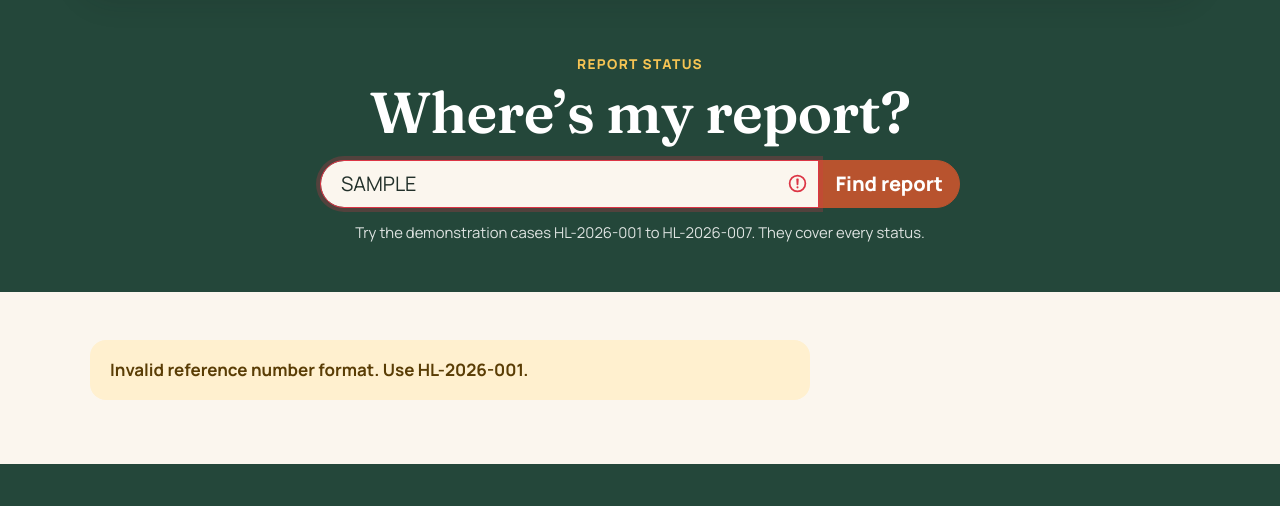
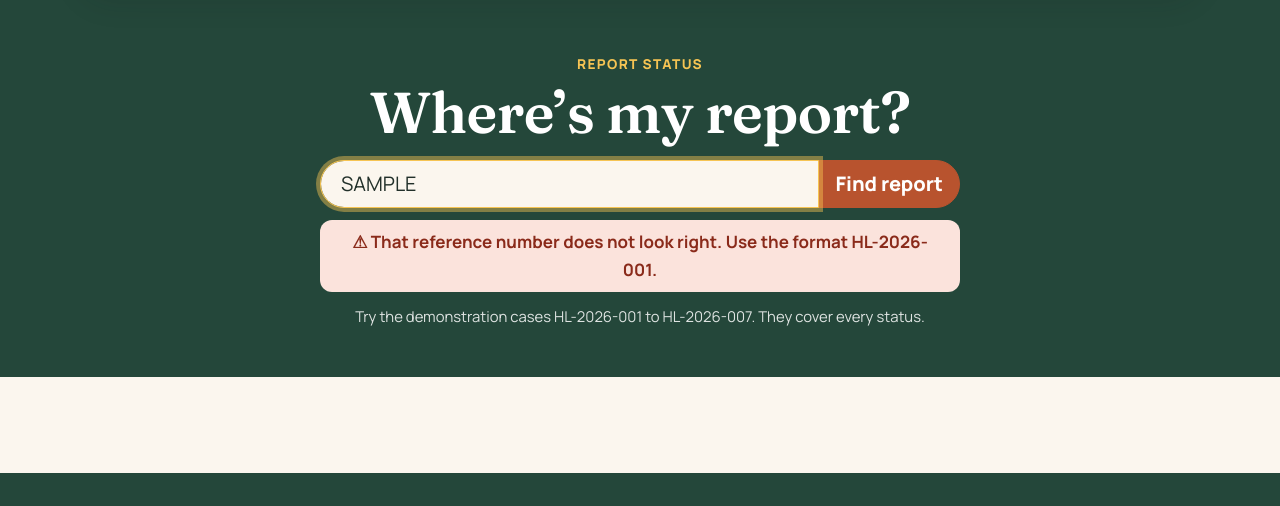
Before and after one commit to EL-Sarte/Manhattan-Finals, a plain HTML site: page track.html in a window 1280 px wide. Both pictures are taken after typing "Sample" into the empty fields and a click on the button "Find report". Shown: the part 83-589 px from the top of the page. Drawn offline with nearby package versions, Linux system fonts and the light colour scheme.

Commit message:
fixed validation errors

```diff
--- a/scripts/track.js
+++ b/scripts/track.js
@@ -1,6 +1,7 @@
 const reportsStorageKey = "homelinkReports";
 const trackSearchForm = document.querySelector("#track-search-form");
 const trackNumberInput = document.querySelector("#track-report-number");
+const trackError = document.querySelector("#track-error");
 const trackNotice = document.querySelector("#track-notice");
 const trackReport = document.querySelector("#track-report");
 const trackStatus = document.querySelector("#track-status");
@@ -130,9 +131,48 @@ const displayReport = (report, isDemo) => {
     }
 };
 
+
+// ===== VALIDATION: one rule, one message area, used everywhere =====
+
+// the ONE format rule. It matches sample numbers (HL-2026-001) AND numbers made by the report form (HL-2026-38ZI).
+// the same rule is used in report-lookup.js on the home page.
+const referenceFormat = /^HL-\d{4}-[A-Z0-9]{3,5}$/;
+
+// checks the reference number and returns the message to show ("" means it is fine)
+const checkReference = (value) => {
+    if (!value) {
+        return "Enter your reference number, like HL-2026-001.";
+    }
+    if (!referenceFormat.test(value)) {
+        return "That reference number does not look right. Use the format HL-2026-001.";
+    }
+    return "";
+};
+
+// the ONLY place that shows or clears a problem with the reference number
+const showError = (message) => {
+    trackError.textContent = message;
+    trackError.hidden = !message;
+    trackNumberInput.classList.toggle("is-invalid", Boolean(message));
+    trackNumberInput.setAttribute("aria-invalid", message ? "true" : "false");
+};
+
+
 const loadReport = async (reportNumber) => {
+    const normalized = reportNumber.trim().toUpperCase();
     trackReport.hidden = true;
-  const normalized = reportNumber.trim().toUpperCase();
+    trackNotice.hidden = true;
+    trackNumberInput.value = normalized;
+
+    // 1. the format is checked first, the same way for typing, clicking, and links
+    const formatProblem = checkReference(normalized);
+    if (formatProblem) {
+        showError(formatProblem);
+        return;
+    }
+    showError("");
+
+    // 2. then the report is looked up
     try {
         const demoReports = await demoReportsRequest;
         let saved = {};
@@ -142,9 +182,10 @@ const loadReport = async (reportNumber) => {
             saved = {};
         }
         const report = saved[normalized] || demoReports[normalized];
+
+        // not found is shown in the same place as the other problems, so it never looks "valid"
         if (!report) {
-      trackNotice.textContent = `We could not find ${normalized || "that number"}. Check your reference number and try again.`;
-      trackNotice.hidden = false;
+            showError(`We could not find ${normalized}. Check your reference number and try again.`);
             return;
         }
         displayReport(report, Boolean(report.isDemo));
@@ -155,56 +196,36 @@ const loadReport = async (reportNumber) => {
 };
 
 
-// checking the reference number when leaving the field
+// when leaving the field: tidy the text, and only complain if something was typed and it is wrong
+// (an empty field stays quiet until the person presses Find report)
 trackNumberInput.addEventListener("blur", () => {
     trackNumberInput.value = trackNumberInput.value.trim().toUpperCase();
-
-  const isValid = trackNumberInput.checkValidity();
-
-  trackNumberInput.classList.toggle("is-invalid", !isValid);
-  trackNumberInput.classList.toggle("is-valid", isValid);
+    if (trackNumberInput.value) {
+        showError(checkReference(trackNumberInput.value));
+    }
 });
 
-// clearing validation while typing
+// when typing again: remove the old problem right away
 trackNumberInput.addEventListener("input", () => {
-  trackNumberInput.classList.remove("is-invalid", "is-valid");
+    showError("");
 });
 
 
-// checking the reference number when submitting
+// when pressing Find report
 trackSearchForm.addEventListener("submit", (event) => {
     event.preventDefault();
 
     const reportNumber = trackNumberInput.value.trim().toUpperCase();
 
-  // checking if the field is empty
-  if (!reportNumber) {
-    trackNotice.textContent = "Enter your reference number.";
-    trackNotice.hidden = false;
-
-    trackNumberInput.classList.add("is-invalid");
-    trackNumberInput.classList.remove("is-valid");
-
+    // an empty or badly formatted number gets its message and the field gets focus
+    const problem = checkReference(reportNumber);
+    if (problem) {
+        trackReport.hidden = true;
+        trackNotice.hidden = true;
+        showError(problem);
         trackNumberInput.focus();
         return;
     }
-
-  // checking the reference number format
-  if (!/^HL-\d{4}-\d{3}$/.test(reportNumber)) {
-    trackNotice.textContent = "Invalid reference number format. Use HL-2026-001.";
-    trackNotice.hidden = false;
-
-    trackNumberInput.classList.add("is-invalid");
-    trackNumberInput.classList.remove("is-valid");
-
-    trackNumberInput.focus();
-    return;
-  }
-
-  // reference number has the correct format
-  trackNumberInput.value = reportNumber;
-  trackNumberInput.classList.remove("is-invalid");
-  trackNumberInput.classList.add("is-valid");
 
     const nextUrl = new URL(window.location.href);
     nextUrl.searchParams.set("report", reportNumber);
@@ -214,7 +235,7 @@ trackSearchForm.addEventListener("submit", (event) => {
 });
 
 
-
+// when the page is opened with ?report=... in the address (for example from the confirmation page)
 const requestedReport = new URLSearchParams(window.location.search).get("report");
 if (requestedReport) {
     loadReport(requestedReport);
--- a/styles/track.css
+++ b/styles/track.css
@@ -1,8 +1,5 @@
-
-/* Search section */
 .search-band {
     padding: 8.5rem 1rem 3rem;
-
     background: var(--forest);
     color: #fff;
     text-align: center;
@@ -33,45 +30,28 @@
 .track-hint {
     display: block;
     margin-top: 0.75rem;
-
     color: rgb(255 255 255 / 85%);
 }
 
-
-/* Tracking notice */
 .track-notice {
     max-width: 720px;
     padding: 1rem 1.25rem;
-
     border-radius: 16px;
     background: #fff0cf;
     color: #5a3d05;
-
     font-weight: 700;
 }
 
-
-/* Main report layout */
 .track-report {
     display: grid;
     grid-template-columns: 5fr 7fr;
-    grid-template-areas:
-        "head details"
-        "progress details"
-        "progress outcome";
-
+    grid-template-areas: "head details" "progress details" "progress outcome";
     gap: 1.25rem;
     align-items: start;
 }
 
-
-/* Report cards */
-.ticket-head,
-.track-progress,
-.details,
-.track-verdict {
+.ticket-head, .track-progress, .details, .track-verdict {
     padding: 1.5rem;
-
     border: 1px solid var(--line);
     border-radius: 24px;
     background: #fff;
@@ -86,11 +66,10 @@
 }
 
 .details {
+    grid-area: details;
     display: grid;
-    grid-area: details;
     grid-template-columns: 1fr 1fr;
     gap: 1.25rem;
-
     margin: 0;
     padding: clamp(1.25rem, 3vw, 2rem);
 }
@@ -100,11 +79,8 @@
     background: var(--sage);
 }
 
-
-/* Report heading and status */
 .track-category {
     margin: 0 0 0.25rem;
-
     color: var(--clay-dark);
     font-size: 0.85rem;
     font-weight: 800;
@@ -115,7 +91,6 @@
 .track-report-number {
     margin: 0 0 0.75rem;
     overflow-wrap: anywhere;
-
     font-size: 1.7rem;
 }
 
@@ -123,8 +98,6 @@
     margin: 0;
 }
 
-
-/* Report details */
 .details dt {
     color: var(--muted);
     font-size: 0.8rem;
@@ -136,7 +109,6 @@
 .details dd {
     margin: 0 0 0.25rem;
     overflow-wrap: anywhere;
-
     font-weight: 500;
 }
 
@@ -144,8 +116,6 @@
     grid-column: 1 / -1;
 }
 
-
-/* Progress section */
 .track-progress-title {
     margin-bottom: 1.25rem;
     font-size: 1.2rem;
@@ -155,27 +125,21 @@
     margin: 0;
 }
 
-
-/* Timeline steps */
 .track-step {
     position: relative;
     display: grid;
     grid-template-columns: 38px 1fr;
     column-gap: 1rem;
-
     padding-bottom: 1.4rem;
 }
 
-/* Timeline connecting line */
     .track-step:not(:last-child)::before {
         position: absolute;
         top: 38px;
         bottom: 0;
         left: 18px;
-
         width: 2px;
         background: var(--sage-2);
-
         content: "";
     }
 
@@ -183,21 +147,16 @@
         background: var(--forest);
     }
 
-
-/* Timeline markers */
 .track-step-marker {
+    grid-row: span 2;
     display: grid;
-    grid-row: span 2;
-
     width: 38px;
     aspect-ratio: 1;
     place-items: center;
-
     border: 2px solid var(--muted);
     border-radius: 50%;
     background: #fff;
     color: var(--muted);
-
     font-weight: 800;
 }
 
@@ -211,30 +170,22 @@
     border-color: var(--clay-dark);
     background: var(--clay-dark);
     color: #fff;
-
     box-shadow: 0 0 0 4px #f9d5c6;
 }
 
-
-/* Timeline text */
 .track-step-title {
     margin: 0.35rem 0 0.15rem;
-
     font: 800 1.05rem var(--bs-body-font-family);
 }
 
 .track-step-copy {
     margin: 0;
-
     color: var(--muted);
     font-size: 0.95rem;
 }
 
-
-/* Final status / outcome */
 .track-verdict-kicker {
     margin: 0 0 0.5rem;
-
     color: var(--forest);
     font-size: 0.8rem;
     font-weight: 800;
@@ -250,32 +201,41 @@
     margin: 0;
 }
 
-
-/* Demo information */
 .track-demo-note {
     margin-top: 1.5rem;
-
     color: var(--muted);
     font-size: 0.9rem;
 }
 
-
-/* Tablet and smaller screens */
 @media (max-width: 991.98px) {
     .track-report {
         grid-template-columns: 1fr;
-        grid-template-areas:
-            "head"
-            "progress"
-            "details"
-            "outcome";
+        grid-template-areas: "head" "progress" "details" "outcome";
     }
 }
 
-
-/* Mobile screens */
 @media (max-width: 575.98px) {
     .details {
         grid-template-columns: 1fr;
     }
 }
+
+.track-error {
+    display: inline-block;
+    margin: 0.75rem 0 0;
+    padding: 0.5rem 1rem;
+    border-radius: 12px;
+    background: #fbe3dc;
+    color: #8a2a1a;
+    font-weight: 700;
+}
+
+    .track-error::before {
+        content: "⚠ ";
+    }
+
+.search-band .form-control.is-invalid {
+    border-color: var(--sun);
+    background-image: none;
+    box-shadow: 0 0 0 0.25rem rgb(246 196 83 / 45%);
+}
--- a/track.html
+++ b/track.html
@@ -49,27 +49,25 @@
                 </label>
 
                 <div class="input-group input-group-lg">
-                    <input
-                            class="form-control"
+                    <!-- no "pattern" or "title" here: the format rule lives in track.js only, so it can never disagree with it -->
+                    <input class="form-control"
                            id="track-report-number"
                            name="report-number"
                            type="text"
                            placeholder="e.g. HL-2026-001"
                            autocomplete="off"
-                            pattern="HL-[0-9]{4}-[0-9]{3}"
-                            title="Format: HL-2026-001"
+                           autocapitalize="characters"
+                           spellcheck="false"
                            required
-                            aria-describedby="track-hint"
-                    >
+                           aria-describedby="track-error track-hint">
 
                     <button class="btn btn-clay" type="submit">
                         Find report
                     </button>
                 </div>
 
-                <span class="invalid-feedback">
-        Enter a valid reference number, like HL-2026-001.
-    </span>
+                <!-- the ONE place every problem with the reference number is shown (empty, wrong format, not found) -->
+                <p class="track-error" id="track-error" role="alert" hidden></p>
 
                 <small class="track-hint" id="track-hint">
                     Try the demonstration cases HL-2026-001 to HL-2026-007.
```
Lines whose indentation alone changed are shown as unchanged.
